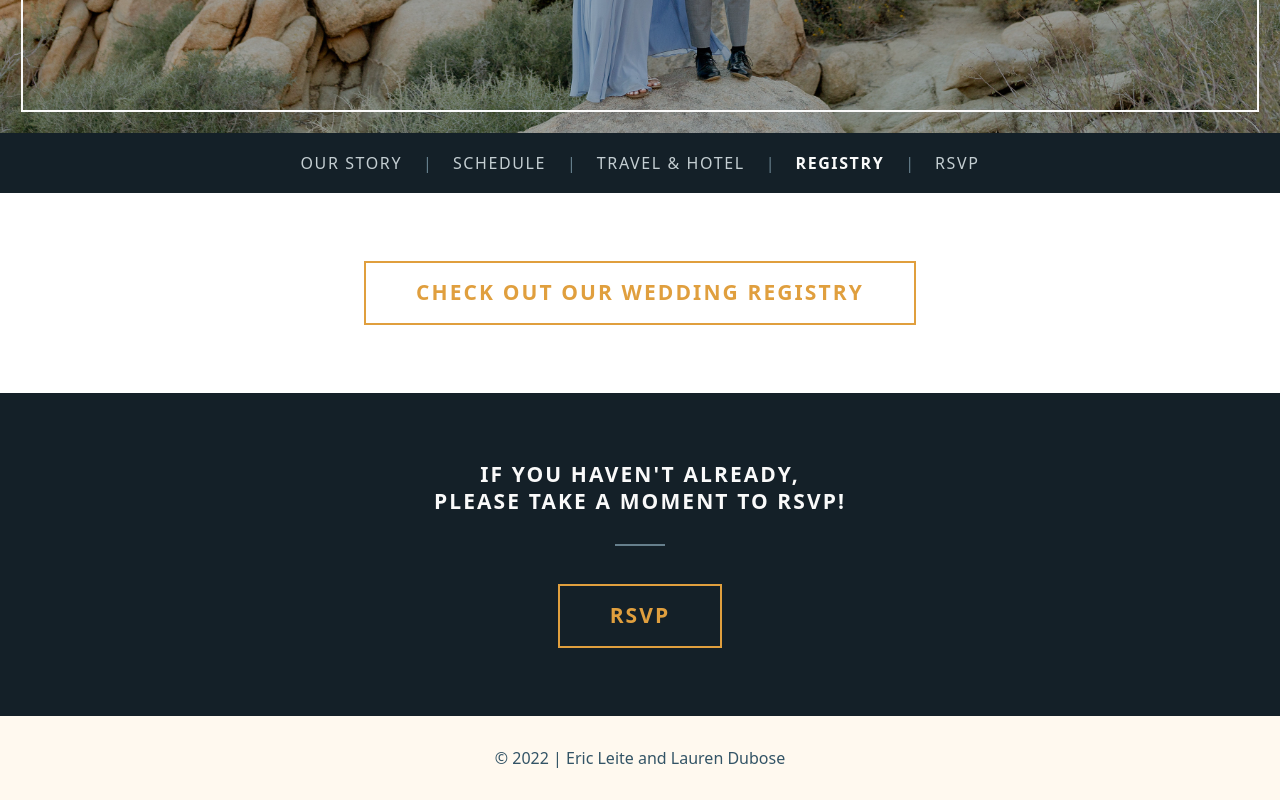
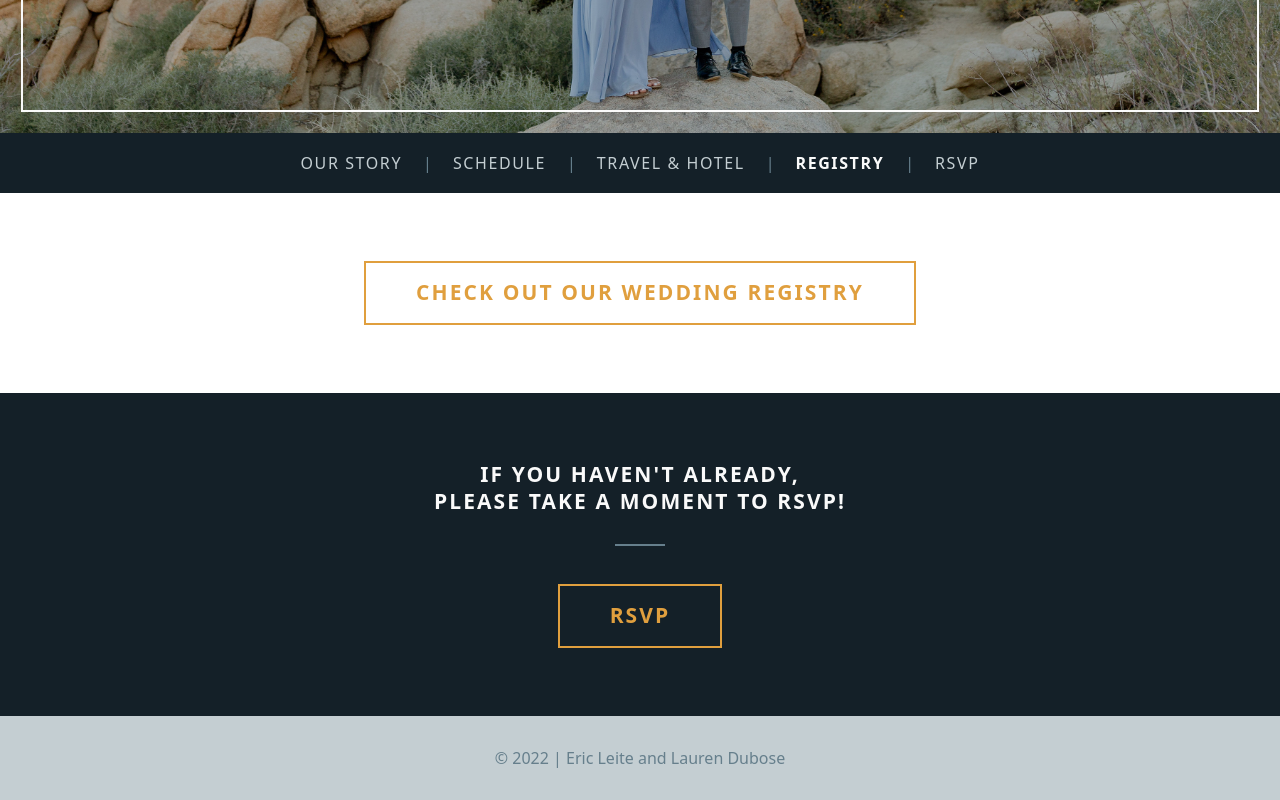
Before and after one commit to ericleite/wedding-website, a Gatsby site: page /registry in a window 1280 px wide. Shown: the part 607-1407 px from the top of the page. Built offline with nearby package versions, Linux system fonts and the light colour scheme; Gatsby itself is replaced by a stand-in of ours.

Commit message:
change footer color to dusty blue

```diff
--- a/src/components/Footer/Footer.tsx
+++ b/src/components/Footer/Footer.tsx
@@ -11,7 +11,7 @@ interface FooterProps {
 }
 
 const Footer: React.FC<FooterProps> = ({ showRsvp }) => (
-  <footer>
+  <footer className="bg-lightTertiary">
     {showRsvp && (
       <section className="flex flex-col items-center bg-darkPrimary py-15 px-13">
         <p className={clsx('text-center text-lightPrimary', globalStyles.textHeading)}>
@@ -27,7 +27,7 @@ const Footer: React.FC<FooterProps> = ({ showRsvp }) => (
         </p>
       </section>
     )}
-    <section className="flex justify-center p-11 lg:p-12 text-center">
+    <section className="flex justify-center p-11 lg:p-12 text-center text-darkTertiary">
       © {new Date().getFullYear()} | Eric Leite and Lauren Dubose
     </section>
   </footer>
```
